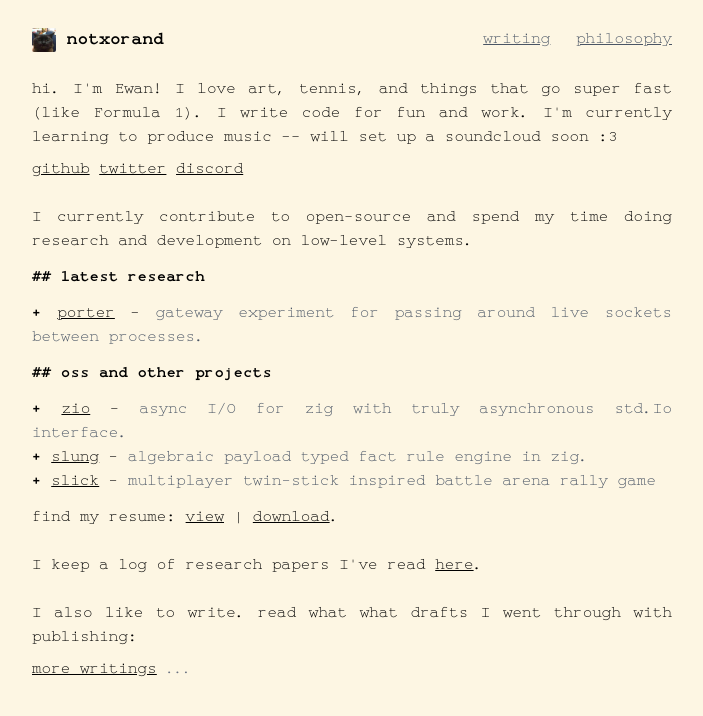
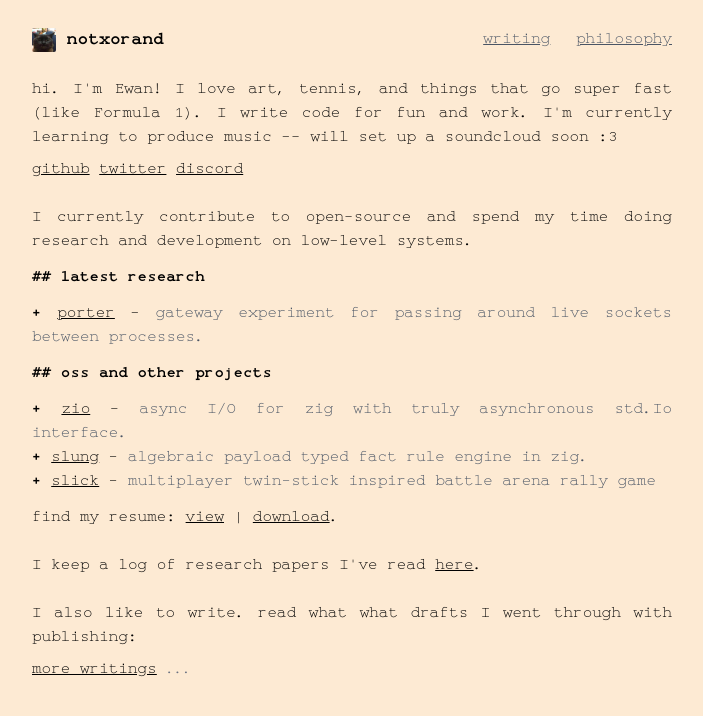
Before and after one commit to notxorand/notxorand.dev, a SvelteKit app: page / in a window 1280 px wide. Shown: the top 716 px of the page, without its empty margins (288-991 px from the left). Built offline with nearby package versions, Linux system fonts and the light colour scheme.

Commit message:
chore: make page more yellow

```diff
--- a/src/routes/layout.css
+++ b/src/routes/layout.css
@@ -29,7 +29,7 @@
 
 body {
 	font-family: 'Monospace', monospace;
-	@apply bg-[#fdf6e3];
+	@apply bg-[#fdead3];
 	text-align: justify;
 }
 
```
